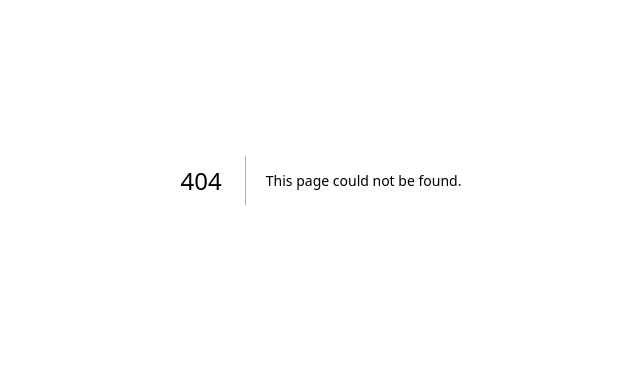
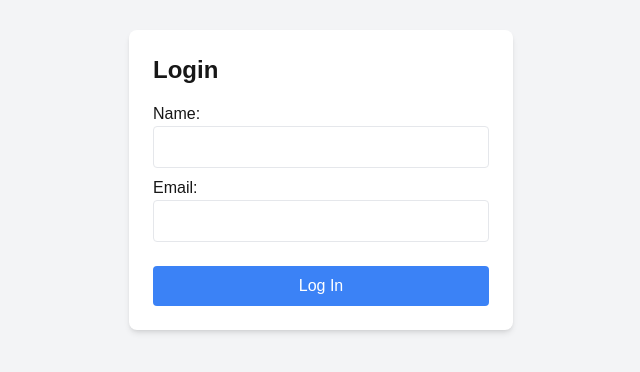
Before and after one commit to casacava/fetch-takehome, a Next.js app: page /login in a window 1280 px wide. Before the commit this address had no page. Shown: the part 220-592 px from the top of the page, without its empty margins (319-959 px from the left). Built offline with nearby package versions, Linux system fonts and the light colour scheme.

Commit message:
add login functionality

```diff
--- /dev/null
+++ b/src/app/login/page.tsx
@@ -0,0 +1,78 @@
+"use client"
+
+import React, { useState } from "react"
+import { useRouter } from "next/navigation"
+
+export default function LoginPage() {
+  const router = useRouter()
+  const [name, setName] = useState("")
+  const [email, setEmail] = useState("")
+  const [error, setError] = useState("")
+
+  const handleLogin = async (e: React.FormEvent) => {
+    e.preventDefault()
+    setError("")
+
+    try {
+      const response = await fetch(
+        "https://frontend-take-home-service.fetch.com/auth/login",
+        {
+          method: "POST",
+          credentials: "include",
+          headers: {
+            "Content-Type": "application/json",
+          },
+          body: JSON.stringify({ name, email }),
+        }
+      )
+
+      if (!response.ok) throw new Error("Failed to log in. Please try again!")
+
+      router.push("/search")
+    } catch (err: any) {
+      setError(err.message)
+    }
+  }
+
+  return (
+    <div className="flex min-h-screen items-center justify-center bg-gray-100">
+    <form
+      onSubmit={handleLogin}
+      className="bg-white p-6 rounded-lg shadow-md w-96"
+    >
+      <h2 className="text-2xl font-bold mb-4">Login</h2>
+
+      {error && <p className="text-red-500">{error}</p>}
+
+      <label className="block mb-2">
+        Name:
+        <input
+          type="text"
+          value={name}
+          onChange={(e) => setName(e.target.value)}
+          required
+          className="w-full p-2 border rounded"
+        />
+      </label>
+
+      <label className="block mb-2">
+        Email:
+        <input
+          type="email"
+          value={email}
+          onChange={(e) => setEmail(e.target.value)}
+          required
+          className="w-full p-2 border rounded"
+        />
+      </label>
+
+      <button
+        type="submit"
+        className="w-full bg-blue-500 text-white p-2 rounded hover:bg-blue-600 mt-4"
+      >
+        Log In
+      </button>
+    </form>
+  </div>
+  )
+}
```
